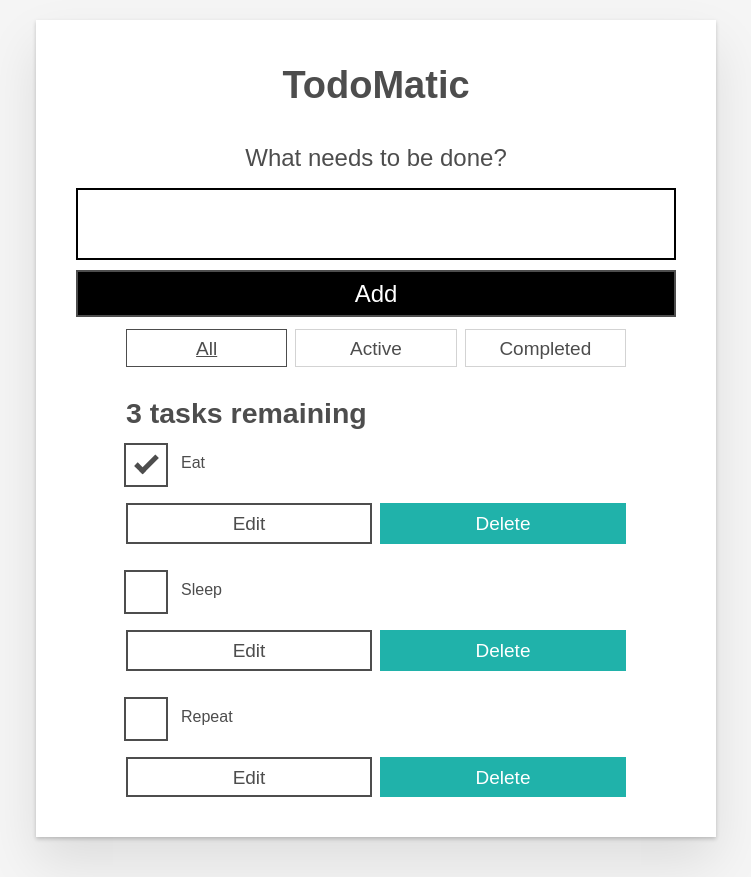
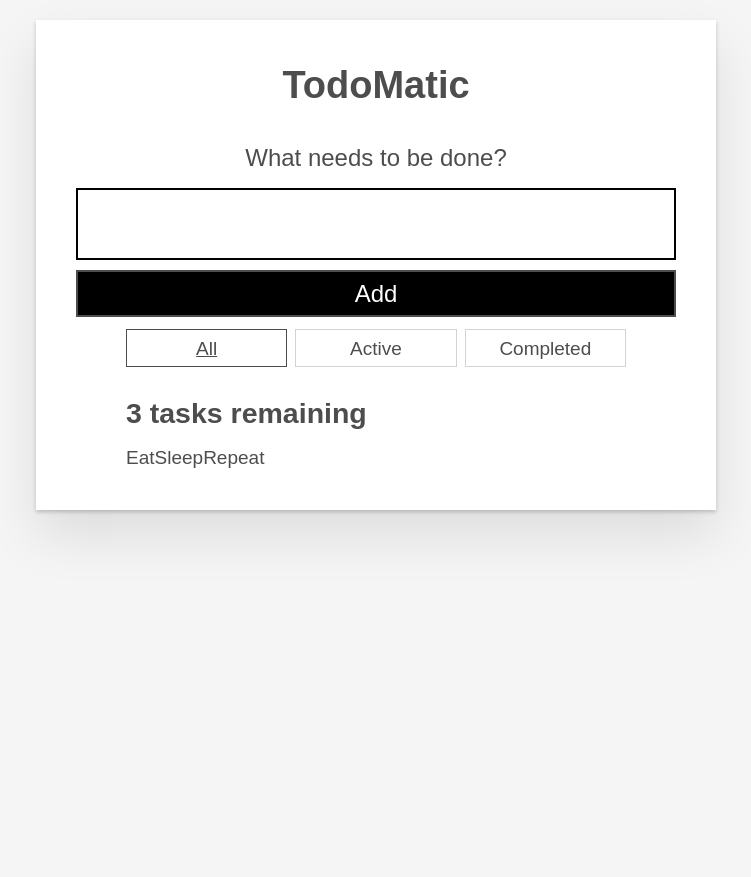
Before and after one commit to Ranidhumma/React_Todo_List, a React (Create React App) app: page / in a window 1280 px wide. Shown: the whole page, without its empty margins (264-1015 px from the left). After the commit the page ends 800 px from the top, so only its background shows below. Built offline with nearby package versions, Linux system fonts and the light colour scheme.

Commit message:
[Rani]Add. code in index js for data array object

```diff
--- a/src/App.js
+++ b/src/App.js
@@ -2,6 +2,14 @@
 import TodoList from './component/TodoList';
 
 function App(props) {
+
+  // const taskList = props.tasks.map(task => (
+  //   <TodoList id={task.id} name={task.name} completed={task.completed} />
+  // ));
+
+  const taskList = props.tasks?.map(task => task.name);
+
+
   return (
     <div className="todoapp stack-large">
       <h1>TodoMatic</h1>
@@ -48,9 +56,7 @@
         className="todo-list stack-large stack-exception"
         aria-labelledby="list-heading">
 
-        <TodoList name="Eat" completed={true} id="todo-0" />
-        <TodoList name="Sleep" completed={false} id="todo-1" />
-        <TodoList name="Repeat" completed={false} id="todo-2" />
+        {taskList}
 
 
       </ul>
--- a/src/index.js
+++ b/src/index.js
@@ -5,13 +5,18 @@
 import reportWebVitals from './reportWebVitals';
 
 const root = ReactDOM.createRoot(document.getElementById('root'));
+
+const DATA = [
+  { id: "todo-0", name: "Eat", completed: true },
+  { id: "todo-1", name: "Sleep", completed: false },
+  { id: "todo-2", name: "Repeat", completed: false },
+]
+
 root.render(
   <React.StrictMode>
-    <App />
+    <App tasks={DATA}/>
   </React.StrictMode>
 );
 
-// If you want to start measuring performance in your app, pass a function
-// to log results (for example: reportWebVitals(console.log))
-// or send to an analytics endpoint. Learn more: https://bit.ly/CRA-vitals
+
 reportWebVitals();
```
